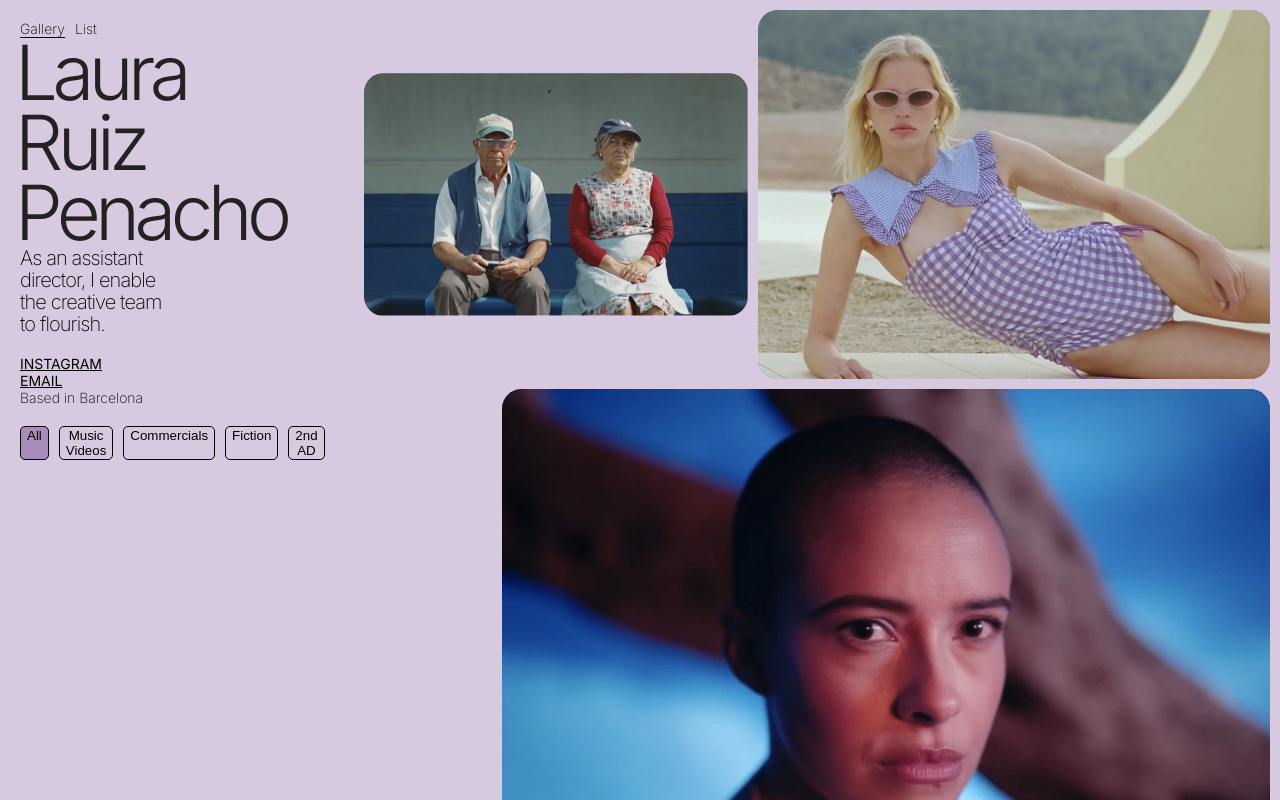
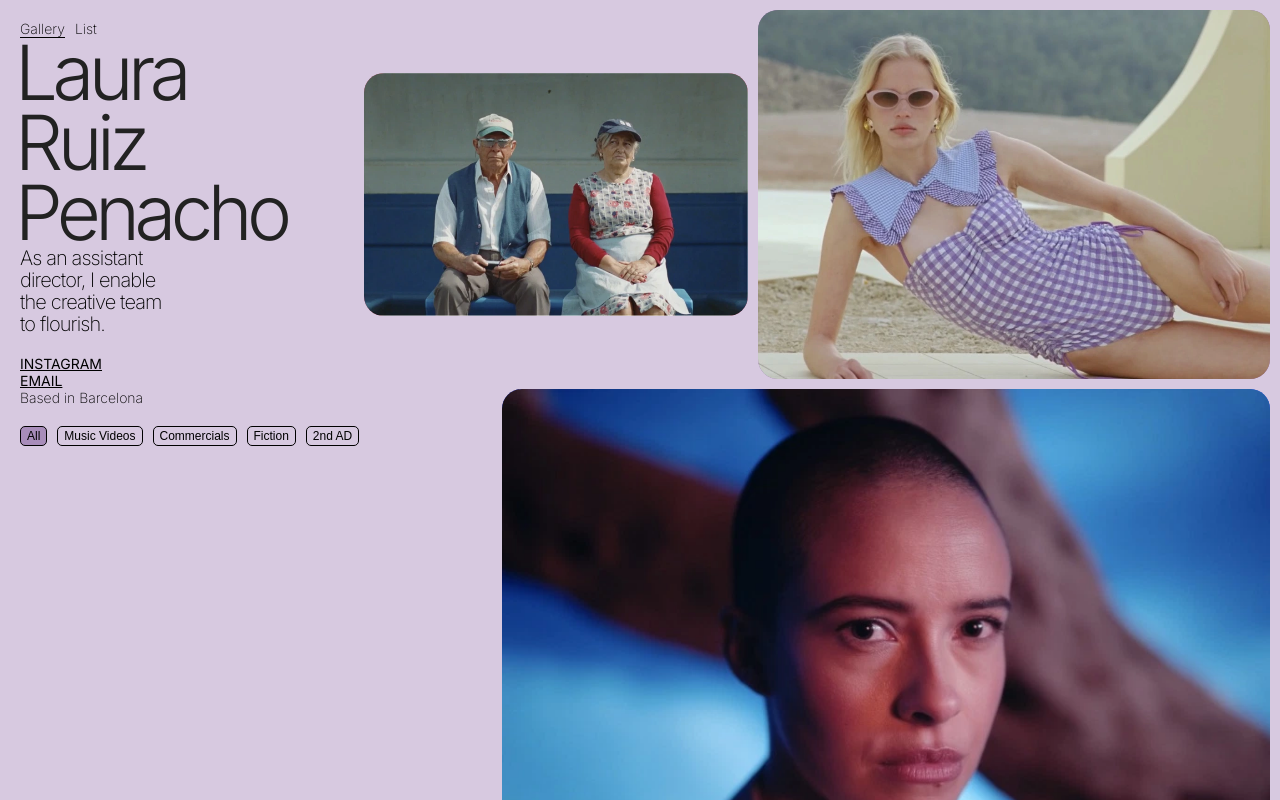
Before and after one commit to alejandromachin/lauraruizweb, a React (Create React App) app: page /home in a window 1280 px wide. Built offline with nearby package versions, Linux system fonts and the light colour scheme.

Commit message:
added transition and width to filter buttons

```diff
--- a/src/styles/filterButton.js
+++ b/src/styles/filterButton.js
@@ -3,10 +3,11 @@ import styled from "styled-components";
 const FilterButtonContainer = styled.div`
   display: flex;
   flex-direction: row;
-  background-color: #d7c9e0;
+  width: 400px;
   gap: 10px;
   padding-left: 20px;
   margin-top: 20px;
+  z-index: 100;
 
   .current {
     color: #000;
@@ -14,16 +15,21 @@ const FilterButtonContainer = styled.div`
     background-color: #a88dba;
   }
 
-  button {
+  button,
+  button:active {
+    font-size: 12px;
     display: flex;
     flex-direction: row;
-    width: 100px;
+    align-items: center;
+    height: 20px;
     border: 0.5px solid #000;
     border-radius: 5px;
     background-color: #d7c9e0;
+    transition: 0.4s;
   }
   :hover > button:not(:hover) {
-    opacity: 0.5;
+    opacity: 0.2;
+    transition: 0.4s;
   }
 `;
 export default FilterButtonContainer;
```
